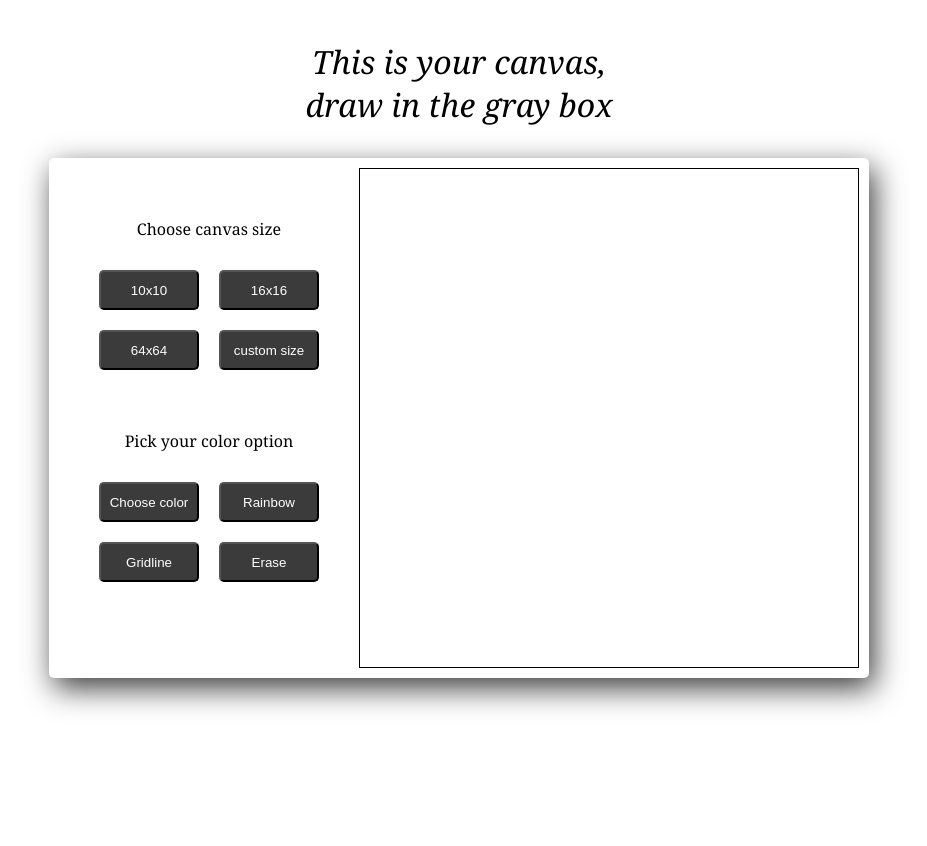
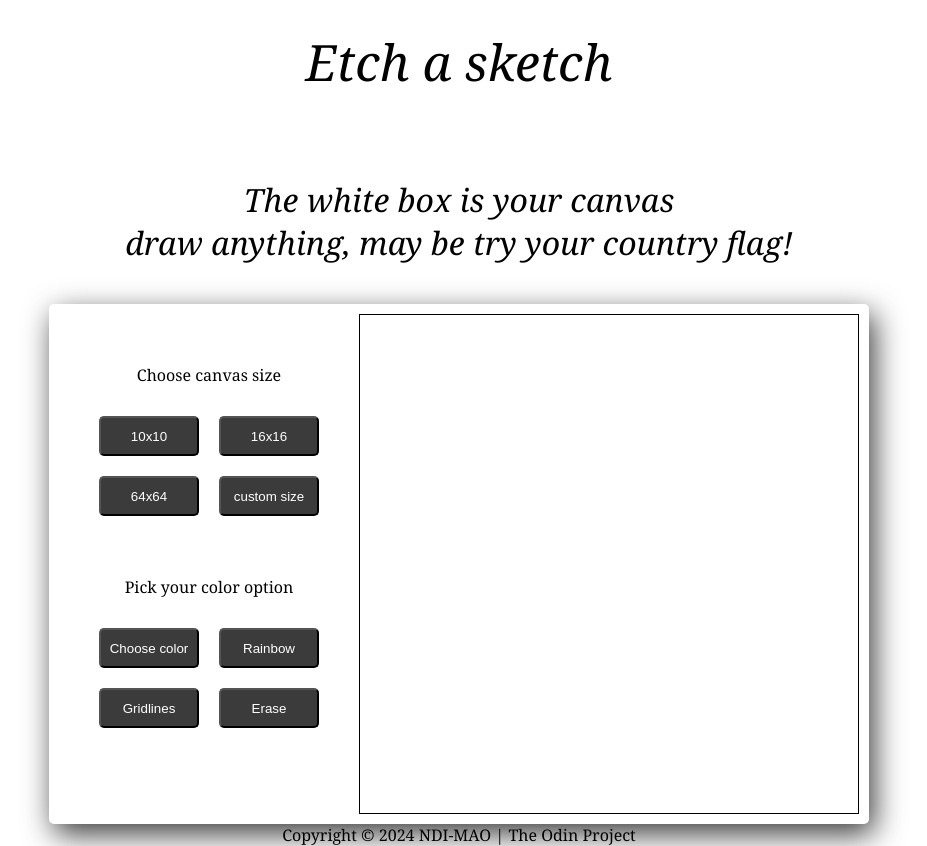
Before and after one commit to NDI-MAO/Etch-a-Sketch, a plain HTML site: page index.html in a window 1280 px wide. Shown: the whole page, without its empty margins (181-1108 px from the left). Before the commit the page ends 816 px from the top, so only its background shows below. Drawn offline with Linux system fonts and the light colour scheme.

Commit message:
added footer and fixed the title to be more interactive

```diff
--- a/index.html
+++ b/index.html
@@ -7,7 +7,8 @@
     <link rel="stylesheet" href="./style.css">
 </head>
 <body>
-    <p>This is your canvas,<br>draw in the gray box</p>
+    <p style="font-size: 50px; margin-top: 20px;">Etch a sketch</p>
+    <p style="margin-bottom: 40px;">The white box is your canvas<br>draw anything, may be try your country flag!</p>
     <div class="playground">
         <div class="options">
             <div class="optionOne">
@@ -28,7 +29,7 @@
                     <input type="color"id="colorPicker">
                     <button class="optionBox" id="pickColor">Choose color</button>
                     <button class="optionBox" id="rainbow">Rainbow</button>
-                    <button class="optionBox" id="toggleGrid">Gridline</button>
+                    <button class="optionBox" id="toggleGrid">Gridlines</button>
                     <button class="optionBox" id="clear">Erase</button>
                 </div>
             </div>
@@ -37,6 +38,7 @@
         <div id="container"></div>
         <script src="./script.js"></script>
     </div>
+    <footer>Copyright © <script> document.write(new Date().getFullYear())</script> NDI-MAO | The Odin Project</footer>
 
 </body>
 </html>
```
